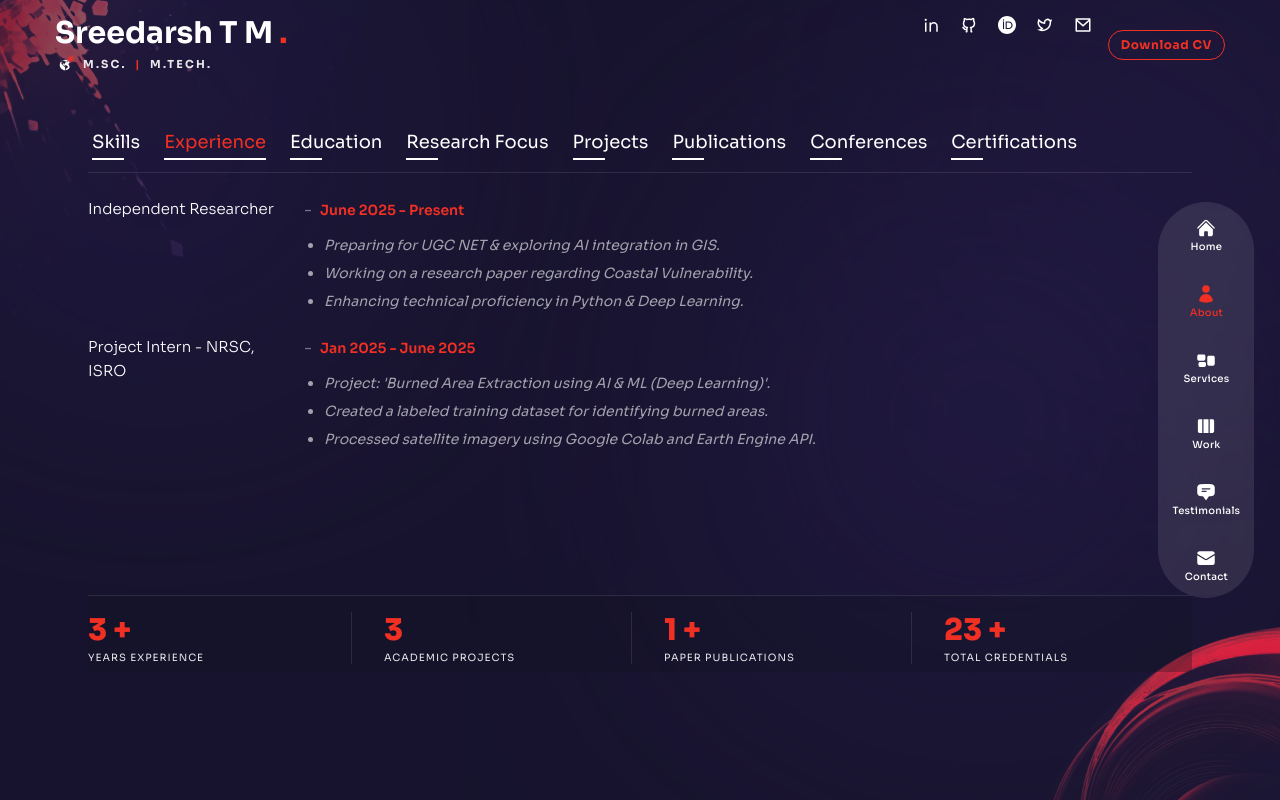
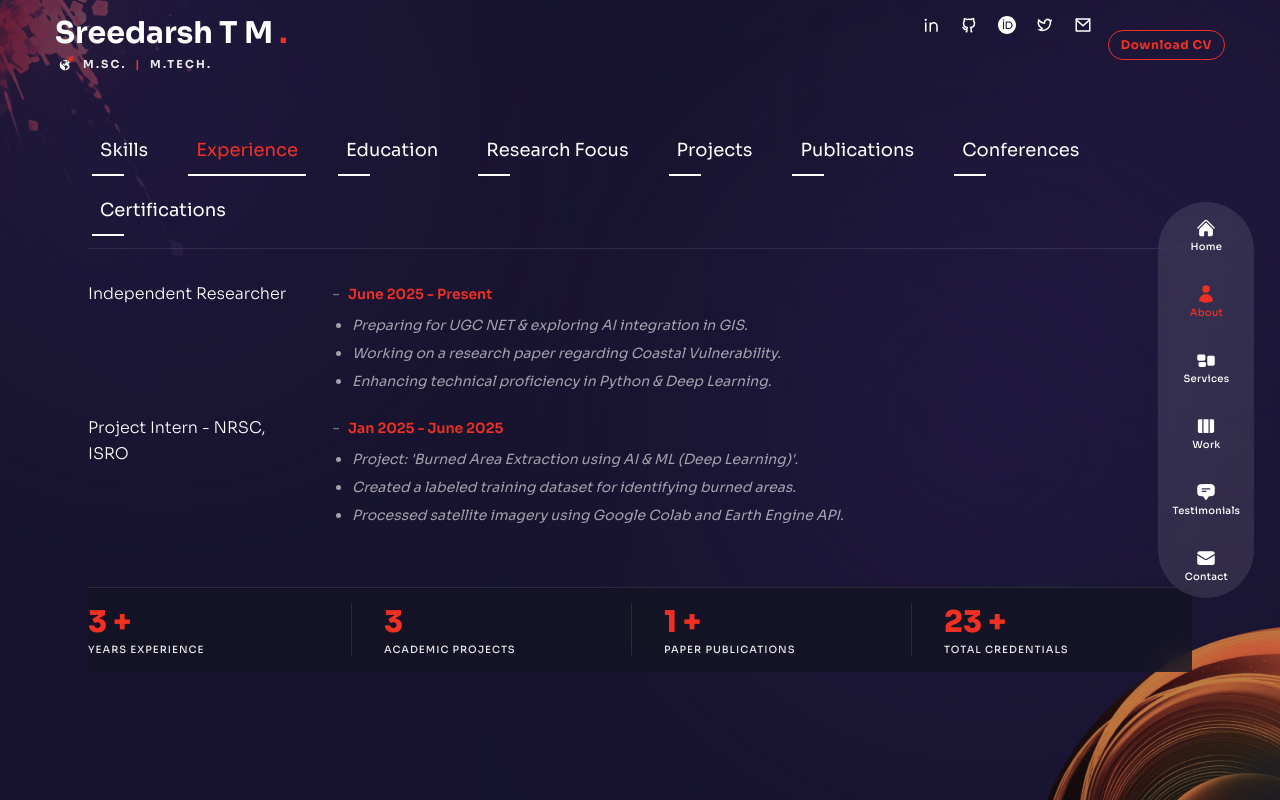
Before and after one commit to tmSreedarsh/modern-portfolio, a Next.js app: page /about in a window 1280 px wide. Both pictures are taken after a click on the element "Experience". Built offline with nearby package versions, Linux system fonts and the light colour scheme.

Commit message:
alignment

```diff
--- a/pages/about/index.jsx
+++ b/pages/about/index.jsx
@@ -7,8 +7,8 @@ import {
   FaPython,
   FaGitAlt,
   FaGlobeAmericas,
-  FaChevronRight, // For Tab Scroll Hint
-  FaHandPointLeft // For Table Scroll Hint
+  FaChevronRight,
+  FaHandPointLeft
 } from "react-icons/fa";
 
 import {
@@ -213,28 +213,36 @@ const About = () => {
   const [index, setIndex] = useState(0);
 
   return (
-    <div className="h-full bg-primary/30 pt-[120px] pb-4 xl:py-32 text-center xl:text-left">
-      <Circles />
+    // FIX 1: Increased top padding to pt-[150px] to force content below the Header
+    // FIX 2: Added z-index relative positioning to the main container
+    <div className="h-full bg-primary/30 pt-[150px] pb-[140px] xl:py-32 text-center xl:text-left flex flex-col relative z-10">
 
-      <div className="container mx-auto h-full max-w-6xl px-4 md:px-6 flex flex-col">
+      {/* Circles Background - Lower Z-Index */}
+      <div className="absolute inset-0 z-0 pointer-events-none">
+        <Circles />
+      </div>
 
-        {/* 1. TOP: TABS (Fixed & Swipeable) */}
+      {/* Content Container - Higher Z-Index */}
+      <div className="container mx-auto h-full max-w-6xl px-4 md:px-6 flex flex-col min-h-0 relative z-20">
+
+        {/* 1. TOP: TABS */}
         <motion.div
           variants={fadeIn("down", 0.2)}
           initial="hidden"
           animate="show"
           exit="hidden"
-          className="w-full shrink-0 z-10 relative"
+          // FIX 3: Increased Z-Index to z-40 so Tabs are always on top
+          className="w-full shrink-0 z-40 relative"
         >
-          {/* TABS CONTAINER */}
-          <div className="flex flex-nowrap md:flex-wrap overflow-x-auto md:overflow-visible no-scrollbar justify-start xl:justify-start gap-4 md:gap-x-6 md:gap-y-4 mb-4 w-full border-b border-white/10 pb-4 px-1 pr-8 md:pr-0">
+          {/* TABS LIST: Increased padding (py-2 px-3) for bigger click targets */}
+          <div className="flex flex-nowrap md:flex-wrap overflow-x-auto md:overflow-visible no-scrollbar justify-start xl:justify-start gap-4 md:gap-x-8 md:gap-y-4 mb-6 w-full border-b border-white/10 pb-4 px-1 pr-8 md:pr-0 min-h-[60px] items-center pointer-events-auto">
             {aboutData.map((item, itemI) => (
               <div
                 key={itemI}
                 className={`${
                   index === itemI &&
                   "text-accent after:w-[100%] after:bg-accent after:transition-all after:duration-300"
-                } cursor-pointer text-sm md:text-base xl:text-lg relative after:w-8 after:h-[2px] after:bg-white after:absolute after:-bottom-1 after:left-0 whitespace-nowrap flex-shrink-0`}
+                } cursor-pointer text-sm md:text-base xl:text-lg relative after:w-8 after:h-[2px] after:bg-white after:absolute after:-bottom-1 after:left-0 whitespace-nowrap flex-shrink-0 transition-all duration-300 py-2 px-2 select-none hover:text-white`}
                 onClick={() => setIndex(itemI)}
               >
                 {item.title}
@@ -242,61 +250,60 @@ const About = () => {
             ))}
           </div>
 
-          {/* VISUAL HINT FOR TABS (Mobile Only) */}
-          <div className="md:hidden absolute right-0 top-0 h-[80%] flex items-center justify-center bg-gradient-to-l from-primary/80 to-transparent pointer-events-none pr-1">
+          <div className="md:hidden absolute right-0 top-0 h-full flex items-center justify-center bg-gradient-to-l from-primary via-primary/80 to-transparent pointer-events-none pr-1">
              <FaChevronRight className="text-accent animate-pulse text-sm" />
           </div>
         </motion.div>
 
         {/* 2. MIDDLE: SCROLLABLE CONTENT */}
-        <div className="flex-1 overflow-y-auto no-scrollbar relative mb-4">
+        <div className="flex-1 overflow-y-auto no-scrollbar relative min-h-0 mb-4 z-10">
           <motion.div
             key={index}
             initial={{ opacity: 0, y: 10 }}
             animate={{ opacity: 1, y: 0 }}
             transition={{ duration: 0.3 }}
-            className="py-2 flex flex-col gap-y-6 items-center xl:items-start"
+            className="py-2 flex flex-col gap-y-4 md:gap-y-6 items-center xl:items-start"
           >
-            {/* TABLE LOGIC FOR EDUCATION */}
+            {/* TABLE LOGIC */}
             {aboutData[index].title === 'Education' ? (
                 <div className="w-full flex flex-col">
-                    <div className="w-full overflow-x-auto rounded-lg border border-white/10 bg-white/5 relative">
+                    <div className="w-full overflow-x-auto rounded-lg border border-white/10 bg-white/5 relative shadow-lg">
                         <table className="w-full text-left text-white/80 border-collapse min-w-[600px] md:min-w-[800px]">
                             <thead>
                                 <tr className="bg-white/10 text-accent text-[11px] md:text-sm uppercase tracking-wider">
-                                    <th className="py-2 px-3 md:py-3 md:px-4 font-bold border-b border-white/10">Degree</th>
-                                    <th className="py-2 px-3 md:py-3 md:px-4 font-bold border-b border-white/10">University</th>
-                                    <th className="py-2 px-3 md:py-3 md:px-4 font-bold border-b border-white/10">Specialization / Stream</th>
-                                    <th className="py-2 px-3 md:py-3 md:px-4 font-bold border-b border-white/10">Year</th>
+                                    <th className="py-3 px-3 md:px-4 font-bold border-b border-white/10">Degree</th>
+                                    <th className="py-3 px-3 md:px-4 font-bold border-b border-white/10">University</th>
+                                    <th className="py-3 px-3 md:px-4 font-bold border-b border-white/10">Specialization / Stream</th>
+                                    <th className="py-3 px-3 md:px-4 font-bold border-b border-white/10">Year</th>
                                 </tr>
                             </thead>
                             <tbody>
                                 {aboutData[index].info.map((row, i) => (
                                     <tr key={i} className="border-b border-white/5 hover:bg-white/5 transition-colors text-[11px] md:text-sm">
-                                        <td className="py-2 px-3 md:py-3 md:px-4 font-bold text-white whitespace-nowrap">{row.degree}</td>
-                                        <td className="py-2 px-3 md:py-3 md:px-4">{row.university}</td>
-                                        <td className="py-2 px-3 md:py-3 md:px-4 whitespace-pre-wrap leading-relaxed">{row.specialization}</td>
-                                        <td className="py-2 px-3 md:py-3 md:px-4 text-accent font-bold whitespace-nowrap">{row.year}</td>
+                                        <td className="py-3 px-3 md:px-4 font-bold text-white whitespace-nowrap">{row.degree}</td>
+                                        <td className="py-3 px-3 md:px-4">{row.university}</td>
+                                        <td className="py-3 px-3 md:px-4 whitespace-pre-wrap leading-relaxed">{row.specialization}</td>
+                                        <td className="py-3 px-3 md:px-4 text-accent font-bold whitespace-nowrap">{row.year}</td>
                                     </tr>
                                 ))}
                             </tbody>
                         </table>
                     </div>
-                    {/* VISUAL HINT FOR TABLE (Mobile Only) */}
                     <div className="md:hidden mt-2 text-white/40 text-[10px] italic flex items-center justify-center gap-2 animate-pulse">
                         <FaHandPointLeft /> Swipe table left to see Year
                     </div>
                 </div>
             ) : (
-                // LIST LOGIC FOR OTHERS
+                // LIST LOGIC
                 aboutData[index].info.map((item, itemI) => (
                     <div
                         key={itemI}
-                        className="w-full flex flex-col md:flex-row md:items-start gap-x-4 text-center md:text-left text-white/70"
+                        className="w-full flex flex-col md:flex-row md:items-start gap-x-6 text-center md:text-left text-white/70"
                     >
-                        <div className="font-light mb-1 md:mb-0 text-white md:min-w-[200px] font-bold text-[14px] md:text-[15px]">
+                        <div className="font-light mb-1 md:mb-0 text-white md:min-w-[220px] font-bold text-[14px] md:text-[16px]">
                             {item.title}
                         </div>
+
                         <div className="flex flex-col items-center md:items-start w-full">
                             <div className="flex flex-col md:flex-row gap-x-2 items-center mb-1">
                                 <div className="hidden md:flex text-white/40">-</div>
@@ -304,8 +311,8 @@ const About = () => {
 
                                 <div className="flex flex-wrap gap-x-4 justify-center md:justify-start">
                                     {item.icons?.map((Icon, iconI) => (
-                                        <div key={iconI} className="text-2xl text-white hover:text-accent transition-all">
-                                        <Icon />
+                                        <div key={iconI} className="text-2xl text-white hover:text-accent transition-all duration-300">
+                                            <Icon />
                                         </div>
                                     ))}
                                     {!item.icons && <div className="hidden md:flex text-accent font-semibold text-sm">{item.stage}</div>}
@@ -313,7 +320,7 @@ const About = () => {
                             </div>
 
                             {item.description && (
-                                <ul className="text-xs md:text-sm text-white/60 italic list-none md:list-disc md:pl-5 space-y-2 mt-2 leading-relaxed text-center md:text-left">
+                                <ul className="text-xs md:text-sm text-white/60 italic list-none md:list-disc md:pl-5 space-y-2 mt-1 leading-relaxed text-center md:text-left">
                                     {item.description.map((desc, i) => (
                                         <li key={i}>{desc}</li>
                                     ))}
@@ -323,11 +330,14 @@ const About = () => {
                     </div>
                 ))
             )}
+
+            <div className="h-[20px] md:h-0 w-full"></div>
+
           </motion.div>
         </div>
 
         {/* 3. BOTTOM: FIXED COUNTERS */}
-        <div className="w-full shrink-0 border-t border-white/10 pt-4 pb-2 bg-primary/30 z-20">
+        <div className="w-full shrink-0 border-t border-white/10 pt-4 pb-2 md:pb-4 bg-primary/80 backdrop-blur-md z-30">
             <div className="grid grid-cols-2 md:grid-cols-4 gap-4">
 
                 {/* 1. Experience */}
@@ -335,7 +345,7 @@ const About = () => {
                   <div className="text-xl md:text-3xl font-extrabold text-accent mb-1">
                     <CountUp start={0} end={3} duration={8} /> +
                   </div>
-                  <div className="text-[10px] uppercase tracking-[1px] leading-[1.2] text-white/90">
+                  <div className="text-[10px] uppercase tracking-[1px] leading-[1.2] text-white/90 font-medium">
                     Years Experience
                   </div>
                 </div>
@@ -345,7 +355,7 @@ const About = () => {
                   <div className="text-xl md:text-3xl font-extrabold text-accent mb-1">
                     <CountUp start={0} end={3} duration={5} />
                   </div>
-                  <div className="text-[10px] uppercase tracking-[1px] leading-[1.2] text-white/90">
+                  <div className="text-[10px] uppercase tracking-[1px] leading-[1.2] text-white/90 font-medium">
                     Academic Projects
                   </div>
                 </div>
@@ -355,7 +365,7 @@ const About = () => {
                   <div className="text-xl md:text-3xl font-extrabold text-accent mb-1">
                     <CountUp start={0} end={1} duration={5} /> +
                   </div>
-                  <div className="text-[10px] uppercase tracking-[1px] leading-[1.2] text-white/90">
+                  <div className="text-[10px] uppercase tracking-[1px] leading-[1.2] text-white/90 font-medium">
                     Paper Publications
                   </div>
                 </div>
@@ -365,7 +375,7 @@ const About = () => {
                   <div className="text-xl md:text-3xl font-extrabold text-accent mb-1">
                     <CountUp start={0} end={23} duration={5} /> +
                   </div>
-                  <div className="text-[10px] uppercase tracking-[1px] leading-[1.2] text-white/90">
+                  <div className="text-[10px] uppercase tracking-[1px] leading-[1.2] text-white/90 font-medium">
                     Total Credentials
                   </div>
                 </div>
```
